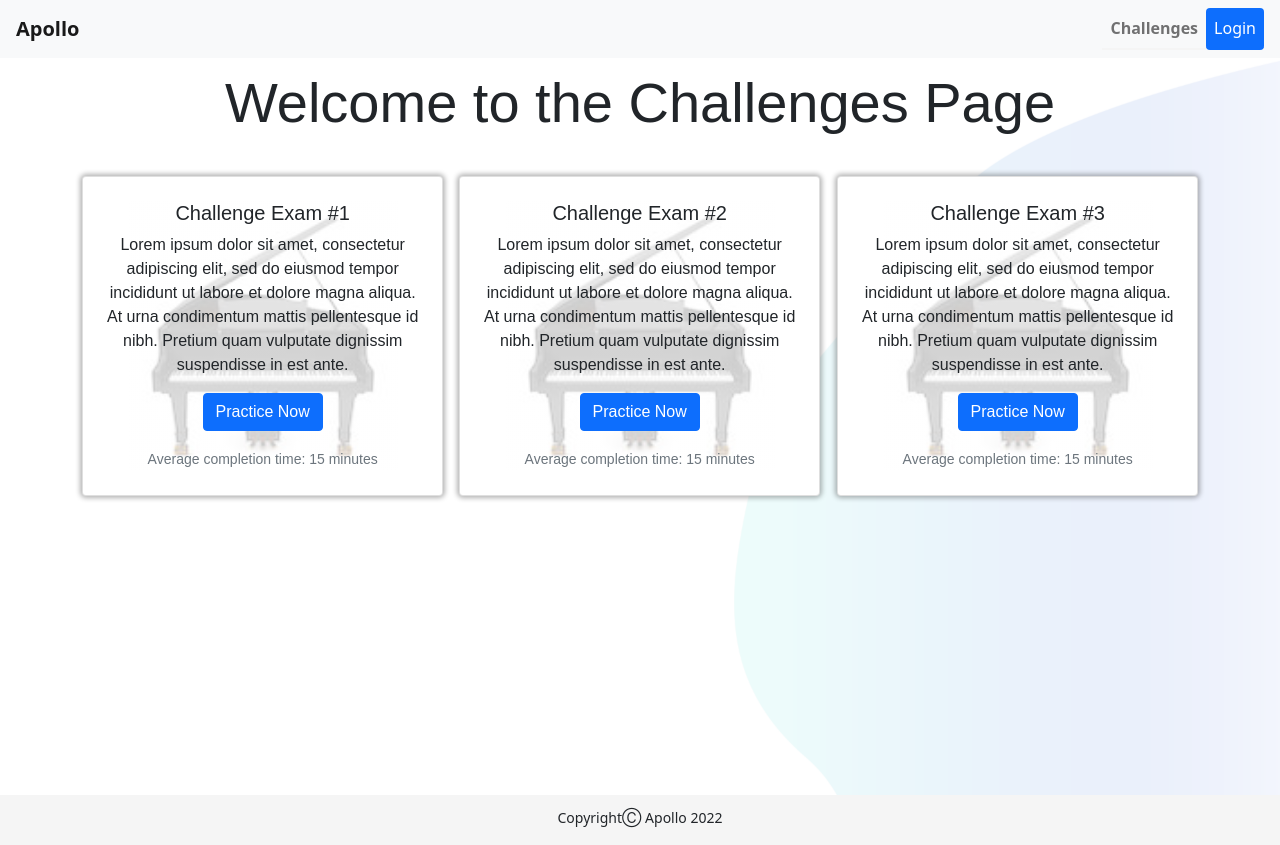
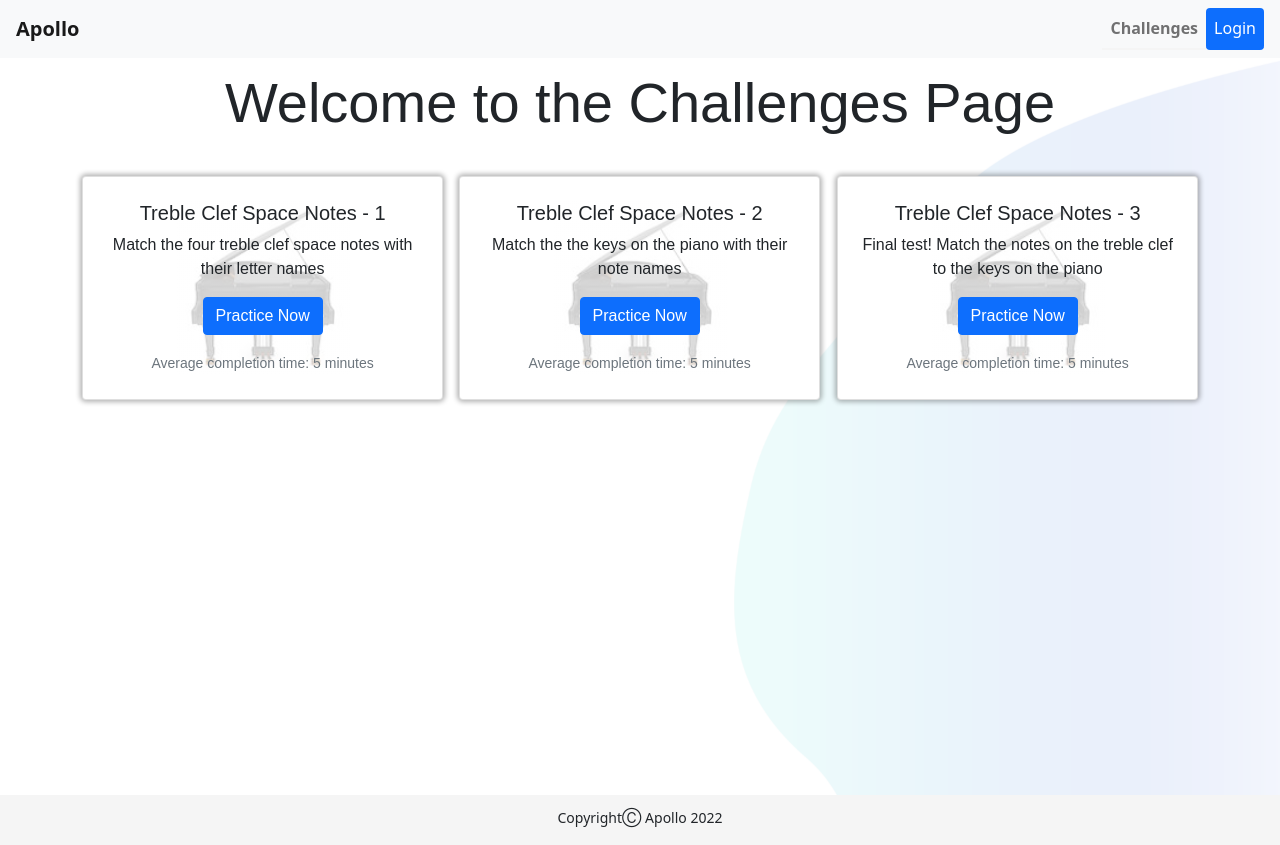
Before and after one commit to B2B-Music-Lesson/Frontend, a React (Create React App) app: page /challenges in a window 1280 px wide. Built offline with nearby package versions, Linux system fonts and the light colour scheme.

Commit message:
change challenge text

```diff
--- a/src/pages/ChallengeExam.jsx
+++ b/src/pages/ChallengeExam.jsx
@@ -133,13 +133,13 @@ const ChallengeExam = () => {
 
   return (
     <ExamWrapper>
-      <ToastContainer
+      {/* <ToastContainer
         position="top-center"
         pauseOnHover
         className="danger"
         center
         style={{ width: "50vw"}}
-      />
+      /> */}
       <ExamTitle>Treble Clef Space Notes</ExamTitle>
       <QuestionNumber>
         Question {questionNumber + 1} / {QUESTIONS.length}:
@@ -164,15 +164,15 @@ const ChallengeExam = () => {
         selected={selected}
         setSelected={setSelected}
       />
-      {/* {!answerHidden && (
+      {!answerHidden && (
         <ResponseBox
           answer={answer}
           guess={selected}
           explanation={EXPLANATIONS[answer]}
         ></ResponseBox>
-      )} */}
+      )}
       <ExamFooter>
-        <SoundfontProvider
+        {/* <SoundfontProvider
           instrumentName="acoustic_grand_piano"
           audioContext={audioContext}
           hostname={soundfontHostname}
@@ -187,7 +187,7 @@ const ChallengeExam = () => {
               onPlayNoteInput={(midiNumber) => saveNote(midiNumber)}
             />
           )}
-        />
+        /> */}
         {answerHidden ? (
           <BaseButton
             onClick={() => {
--- a/src/util/challenges.json
+++ b/src/util/challenges.json
@@ -4,25 +4,25 @@
         {
             "id": 5,
             "type": "piano",
-            "title": "Challenge Exam #1",
-            "subtext": "Lorem ipsum dolor sit amet, consectetur adipiscing elit, sed do eiusmod tempor incididunt ut labore et dolore magna aliqua. At urna condimentum mattis pellentesque id nibh. Pretium quam vulputate dignissim suspendisse in est ante.",
-            "mutedText": "Average completion time: 15 minutes",
+            "title": "Treble Clef Space Notes - 1",
+            "subtext": "Match the four treble clef space notes with their letter names",
+            "mutedText": "Average completion time: 5 minutes",
             "questions": ["F", "A", "E", "C", "A", "F", "E", "F", "C", "A"]
         },
         {
             "id": 2,
             "type": "piano",
-            "title": "Challenge Exam #2",
-            "subtext": "Lorem ipsum dolor sit amet, consectetur adipiscing elit, sed do eiusmod tempor incididunt ut labore et dolore magna aliqua. At urna condimentum mattis pellentesque id nibh. Pretium quam vulputate dignissim suspendisse in est ante.",
-            "mutedText": "Average completion time: 15 minutes",
+            "title": "Treble Clef Space Notes - 2",
+            "subtext": "Match the the keys on the piano with their note names",
+            "mutedText": "Average completion time: 5 minutes",
             "questions": ["G", "A", "E", "C", "A", "F", "E", "F", "C", "A"]
         },
         {
             "id": 3,
             "type": "piano",
-            "title": "Challenge Exam #3",
-            "subtext": "Lorem ipsum dolor sit amet, consectetur adipiscing elit, sed do eiusmod tempor incididunt ut labore et dolore magna aliqua. At urna condimentum mattis pellentesque id nibh. Pretium quam vulputate dignissim suspendisse in est ante.",
-            "mutedText": "Average completion time: 15 minutes",
+            "title": "Treble Clef Space Notes - 3",
+            "subtext": "Final test! Match the notes on the treble clef to the keys on the piano",
+            "mutedText": "Average completion time: 5 minutes",
             "questions": ["C", "A", "E", "C", "A", "F", "E", "F", "C", "A"]
         }
 
```
